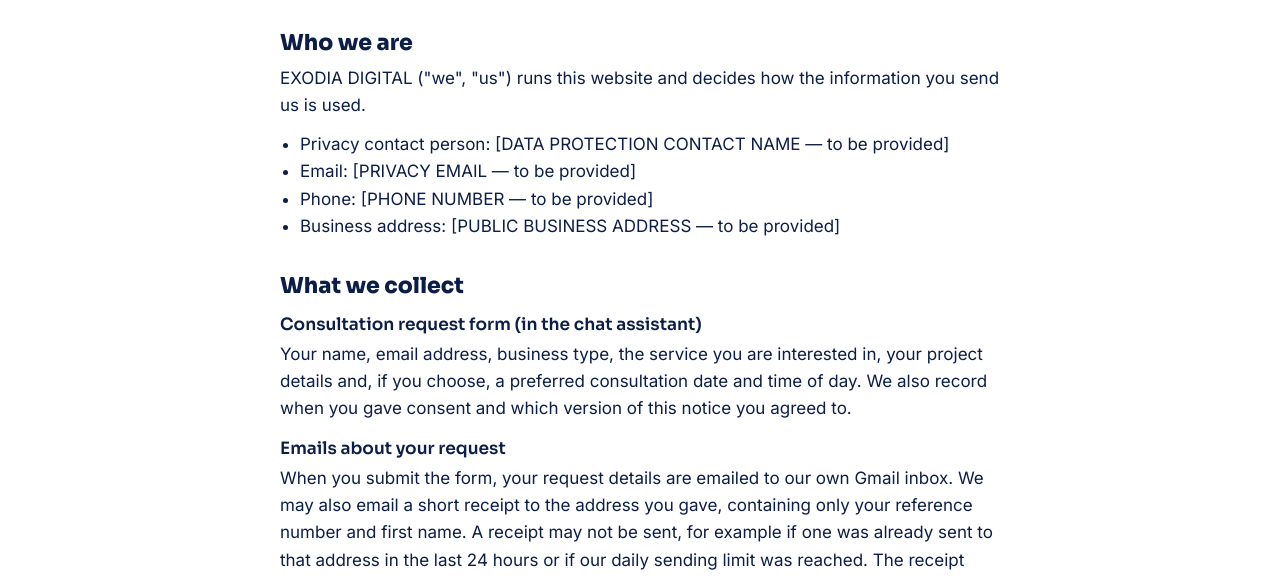
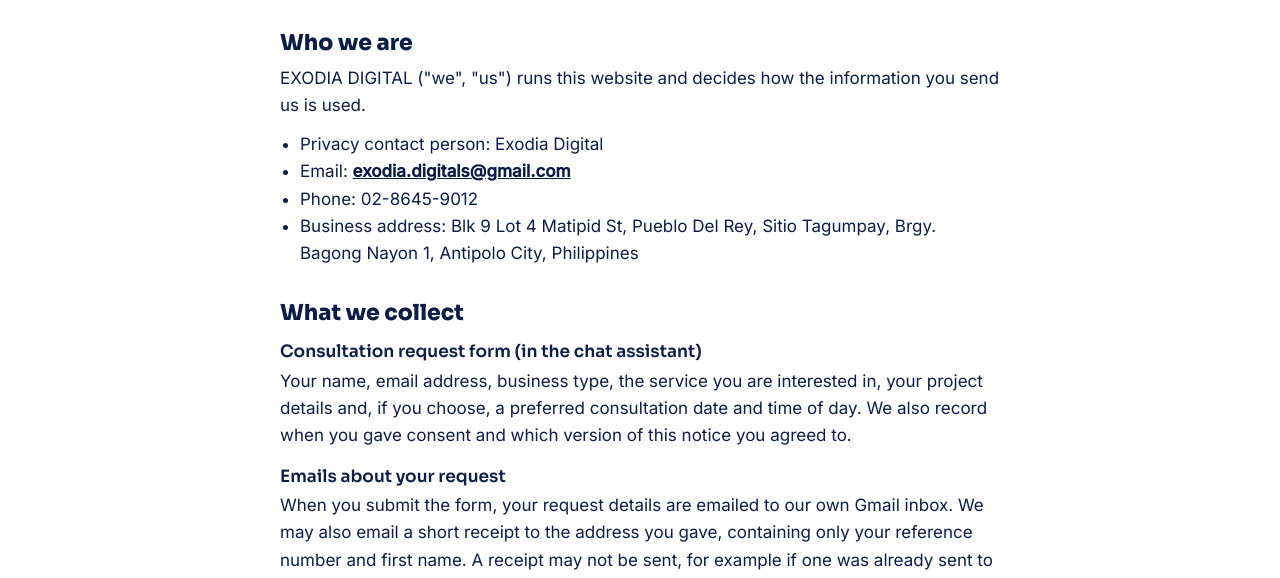
Before and after one commit to Exodia99/exodia-digital, a plain HTML site: page privacy.html in a window 1280 px wide. Shown: the part 220-798 px from the top of the page. Drawn offline with Linux system fonts and the light colour scheme.

Commit message:
Fill approved business details in privacy notice (date kept for launch)
Co-Authored-By: Claude Opus 5.5 <noreply@anthropic.com>

```diff
--- a/privacy.html
+++ b/privacy.html
@@ -20,10 +20,10 @@
 <h2>Who we are</h2>
 <p>EXODIA DIGITAL ("we", "us") runs this website and decides how the information you send us is used.</p>
 <ul>
-<li>Privacy contact person: [DATA PROTECTION CONTACT NAME — to be provided]</li>
-<li>Email: [PRIVACY EMAIL — to be provided]</li>
-<li>Phone: [PHONE NUMBER — to be provided]</li>
-<li>Business address: [PUBLIC BUSINESS ADDRESS — to be provided]</li>
+<li>Privacy contact person: Exodia Digital</li>
+<li>Email: <a href="mailto:exodia.digitals@gmail.com">exodia.digitals@gmail.com</a></li>
+<li>Phone: 02-8645-9012</li>
+<li>Business address: Blk 9 Lot 4 Matipid St, Pueblo Del Rey, Sitio Tagumpay, Brgy. Bagong Nayon 1, Antipolo City, Philippines</li>
 </ul>
 
 <h2>What we collect</h2>
@@ -67,7 +67,7 @@
 <p>If you become a client, project records are handled separately under our client agreement.</p>
 
 <h2>Your rights</h2>
-<p>You may ask to access, correct or delete your information, or withdraw your consent at any time. Email [PRIVACY EMAIL — to be provided] with the subject "Privacy request" and include your reference number or the email address you used. We will respond within [NUMBER — to be provided] working days.</p>
+<p>You may ask to access, correct or delete your information, or withdraw your consent at any time. Email <a href="mailto:exodia.digitals@gmail.com">exodia.digitals@gmail.com</a> with the subject "Privacy request" and include your reference number or the email address you used. We will respond within 7 calendar days, including weekends.</p>
 <p>You may also file a complaint with the National Privacy Commission (<a href="https://privacy.gov.ph" target="_blank" rel="noopener">privacy.gov.ph</a>).</p>
 
 <h2>Changes to this notice</h2>
```
